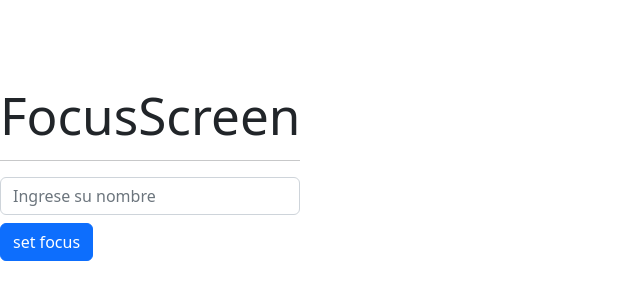
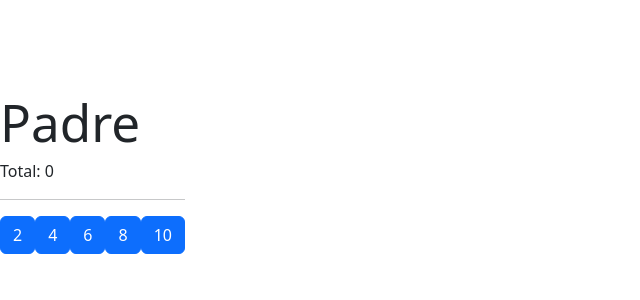
Before and after one commit to fjalvez/React-Curso, a React (Vite) app in the folder 05-hook-app/: page / in a window 1280 px wide. Shown: the part 226-526 px from the top of the page, without its empty margins (0-640 px from the left). Built offline with nearby package versions, Linux system fonts and the light colour scheme.

Commit message:
Avances en hooks

```diff
--- /dev/null
+++ b/05-hook-app/src/06-memos/Memorize.jsx
@@ -0,0 +1,29 @@
+import { useState } from "react";
+import { useCounter } from "../hooks/useCounter"
+import { Small } from "./Small";
+
+export default function Memorize() {
+
+    const { counter, increment } = useCounter(10);
+    const [show, setshow] = useState(true)
+    return (
+        <>
+            <h1>Counter: <Small value={counter} /> </h1>
+            <hr />
+
+            <button
+                className="btn btn-primary mt-2"
+                onClick={() => increment()}
+            >
+                +1
+            </button>
+
+            <button
+                className="btn btn-primary mt-2"
+                onClick={() => setshow(!show)}
+            >
+                Show/Hide {JSON.stringify(show)}
+            </button>
+        </>
+    )
+}
--- /dev/null
+++ b/05-hook-app/src/07-tarea-memo/Hijo.jsx
@@ -0,0 +1,15 @@
+import React from "react";
+
+export const Hijo = React.memo(({ numero, incrementar }) => {
+
+    console.log('  Me volví a generar :(  ');
+
+    return (
+        <button
+            className="btn btn-primary mr-3"
+            onClick={ () => incrementar( numero ) }
+        >
+            { numero }
+        </button>
+    )
+})
--- /dev/null
+++ b/05-hook-app/src/07-tarea-memo/Padre.jsx
@@ -0,0 +1,36 @@
+import { Hijo } from './Hijo'
+import { useCallback, useState } from 'react';
+
+export const Padre = () => {
+
+    const numeros = [2,4,6,8,10];
+    const [valor, setValor] = useState(0);
+
+
+    const incrementar = useCallback(
+      (num) => {
+        setValor( (oldValue) => oldValue + num )
+      },
+      [],
+    )
+
+    return (
+        <div>
+            <h1>Padre</h1>
+            <p> Total: { valor } </p>
+
+            <hr />
+
+            {
+                numeros.map( n => (
+                    <Hijo
+                        key={ n }
+                        numero={ n }
+                        incrementar={ incrementar }
+                    />
+                ))
+            }
+            {/* <Hijo /> */}
+        </div>
+    )
+}
--- a/05-hook-app/src/main.jsx
+++ b/05-hook-app/src/main.jsx
@@ -4,12 +4,14 @@
 //import CounterWithCustomHooks from './01-useState/CounterWithCustomHooks'
 //import { SimpleForm } from "./02-useEffect/SimpleForm";
 // import { MultipleCustomHooks } from './03-examples/MultipleCustomHooks';
-import FocusScreen from './04-useRef/FocusScreen';
+// import FocusScreen from './04-useRef/FocusScreen';
+//import Memorize from './06-memos/Memorize';
+import { Padre } from './07-tarea-memo/Padre';
 
 import './index.css'
 
 ReactDOM.createRoot(document.getElementById('root')).render(
   // <React.StrictMode>
-    <FocusScreen />
+    <Padre />
   // </React.StrictMode>
 )
```
Also changed, not shown: 05-hook-app/src/06-memos/Small.jsx (added, +8 -0 lines).
